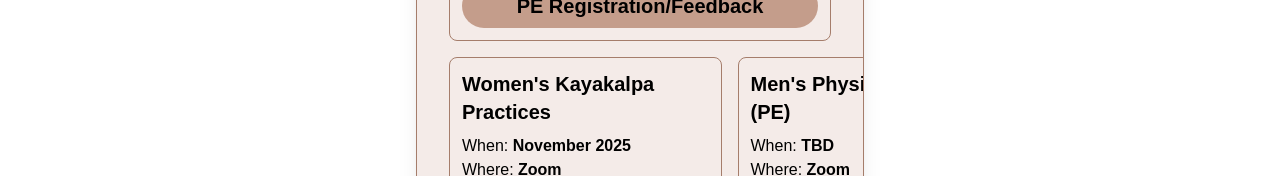
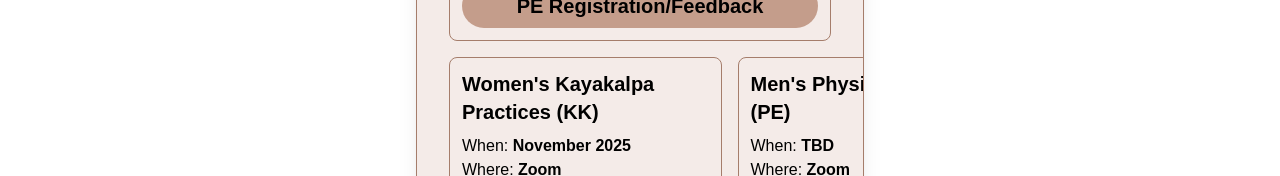
Before and after one commit to Itz-Viggy/Yoga-Registration, a Next.js app: page / in a window 1280 px wide. Shown: the part 535-711 px from the top of the page. Built offline with nearby package versions, Linux system fonts and the light colour scheme.

Commit message:
Label edit

```diff
--- a/src/app/page.tsx
+++ b/src/app/page.tsx
@@ -89,7 +89,7 @@ export default function HomePage() {
               {/* Kayakalpa */}
               <div className="flex-1 p-3 rounded-lg text-left border" style={{ backgroundColor: "#f4ebe8", borderColor: "#a57d6b" }}>
                 <p className="mb-2 text-lg md:text-xl font-bold text-black">
-                  Women's Kayakalpa Practices
+                  Women's Kayakalpa Practices (KK)
                 </p>
                 <p className="text-black">
                   When: <span className="font-semibold">November 2025</span>
```
